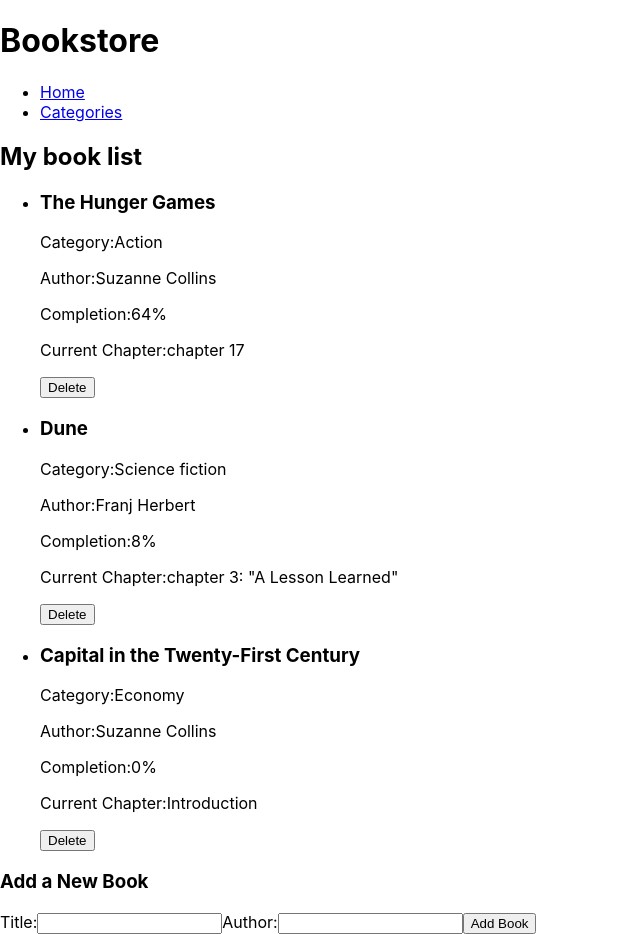
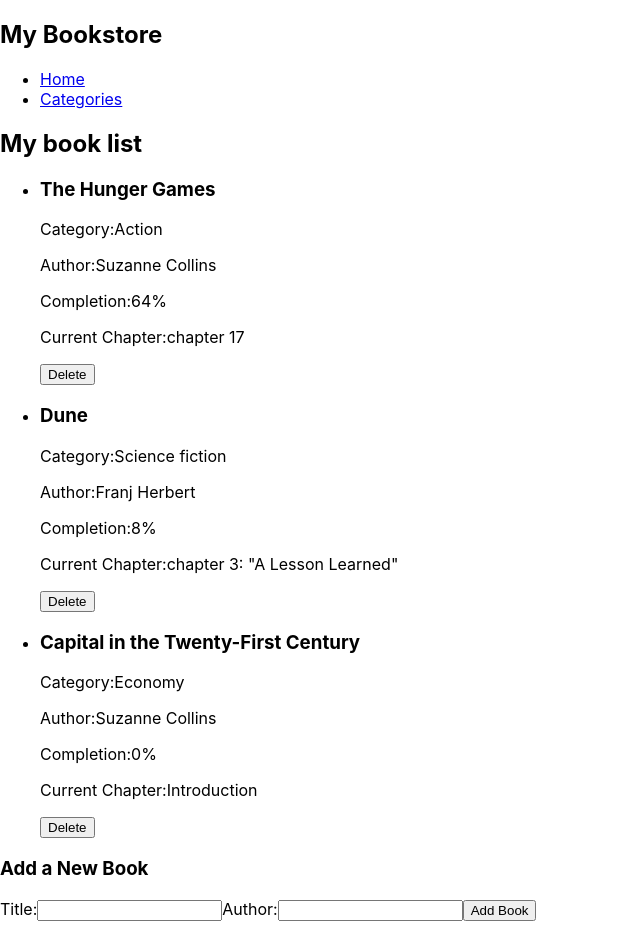
Before and after one commit to tomasesquivelgc/React-Redux-bookstore, a React (Create React App) app: page / in a window 1280 px wide. Shown: the whole page, without its empty margins (0-640 px from the left). Built offline with nearby package versions, Linux system fonts and the light colour scheme.

Commit message:
Created Navbar component

```diff
--- a/src/App.js
+++ b/src/App.js
@@ -1,27 +1,16 @@
 import React from 'react';
 import {
-  BrowserRouter as Router, Route, Link, Routes,
+  BrowserRouter as Router, Route, Routes,
 } from 'react-router-dom';
 import Home from './Home';
 import Categories from './Categories';
+import Navbar from './components/Navbar';
 
 function App() {
   return (
     <Router>
       <div className="App">
-        <header className="App-header">
-          <h1>Bookstore</h1>
-          <nav>
-            <ul>
-              <li>
-                <Link to="/">Home</Link>
-              </li>
-              <li>
-                <Link to="/categories">Categories</Link>
-              </li>
-            </ul>
-          </nav>
-        </header>
+        <Navbar />
         <Routes>
           <Route path="/" element={<Home />} />
           <Route path="/categories" element={<Categories />} />
--- /dev/null
+++ b/src/components/Navbar.jsx
@@ -0,0 +1,20 @@
+import React from 'react';
+import { Link } from 'react-router-dom';
+
+function Navbar() {
+  return (
+    <nav>
+      <h1>My Bookstore</h1>
+      <ul>
+        <li>
+          <Link to="/">Home</Link>
+        </li>
+        <li>
+          <Link to="/categories">Categories</Link>
+        </li>
+      </ul>
+    </nav>
+  );
+}
+
+export default Navbar;
```
